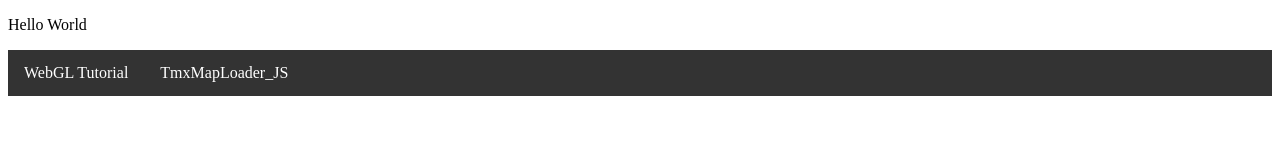
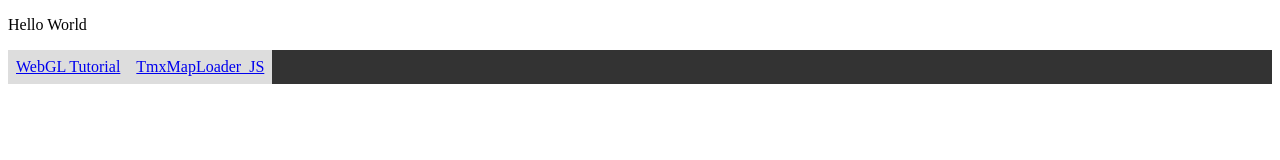
Before and after one commit to Juniperbrew/juniperbrew.github.io, a plain HTML site: page index.html in a window 1280 px wide. Drawn offline with Linux system fonts and the light colour scheme.

Commit message:
Update style.css

```diff
--- a/css/style.css
+++ b/css/style.css
@@ -10,13 +10,19 @@ li {
     float: left;
 }
 
+a {
+    display: block;
+    padding: 8px;
+    background-color: #dddddd;
+}
+/*
 li a {
     display: block;
     color: white;
     text-align: center;
     padding: 14px 16px;
     text-decoration: none;
-}
+}*/
 
 /* Change the link color to #111 (black) on hover */
 li a:hover {
```
